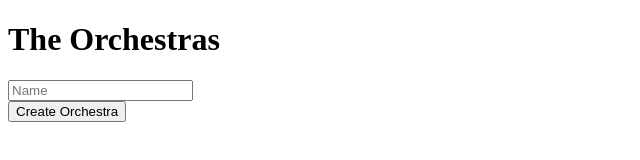
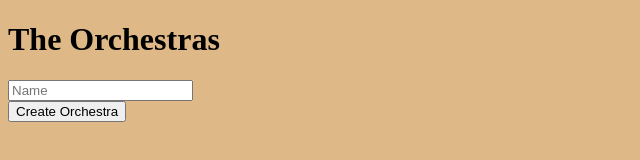
Before and after one commit to abnercabrera28/orchestra_frontend, a plain HTML site: page index.html in a window 1280 px wide. Shown: the whole page, without its empty margins (0-640 px from the left). Drawn offline with Linux system fonts and the light colour scheme; no server answers.

Commit message:
add stylesheet and linked it on index.html

```diff
--- /dev/null
+++ b/application.css
@@ -0,0 +1,3 @@
+body {
+    background-color: burlywood;
+}
--- a/index.html
+++ b/index.html
@@ -4,6 +4,7 @@
     <meta charset="UTF-8">
     <meta http-equiv="X-UA-Compatible" content="IE=edge">
     <meta name="viewport" content="width=device-width, initial-scale=1.0">
+    <link rel="stylesheet" href="application.css">
     <title>Orchestra</title>
 </head>
 <body>
```
